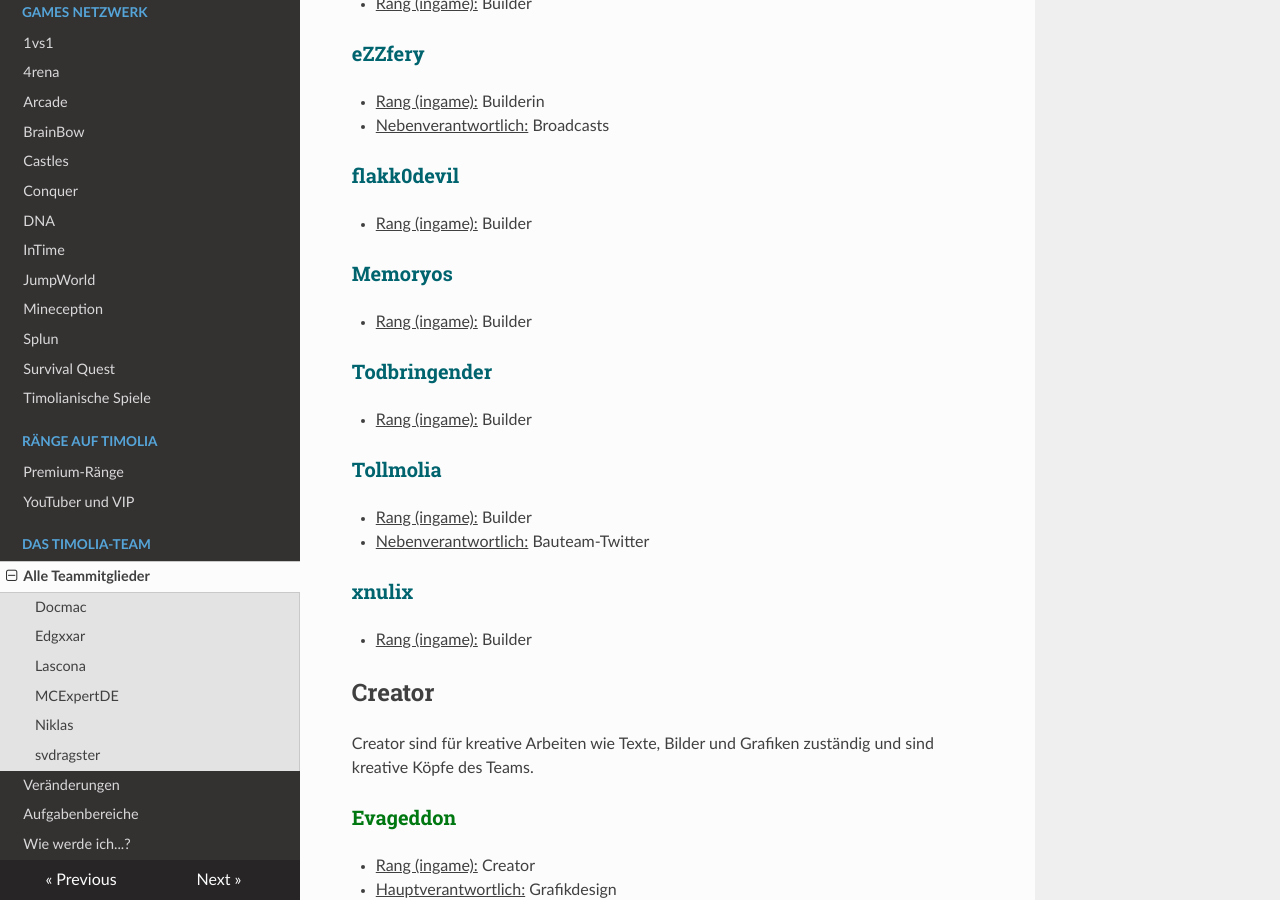
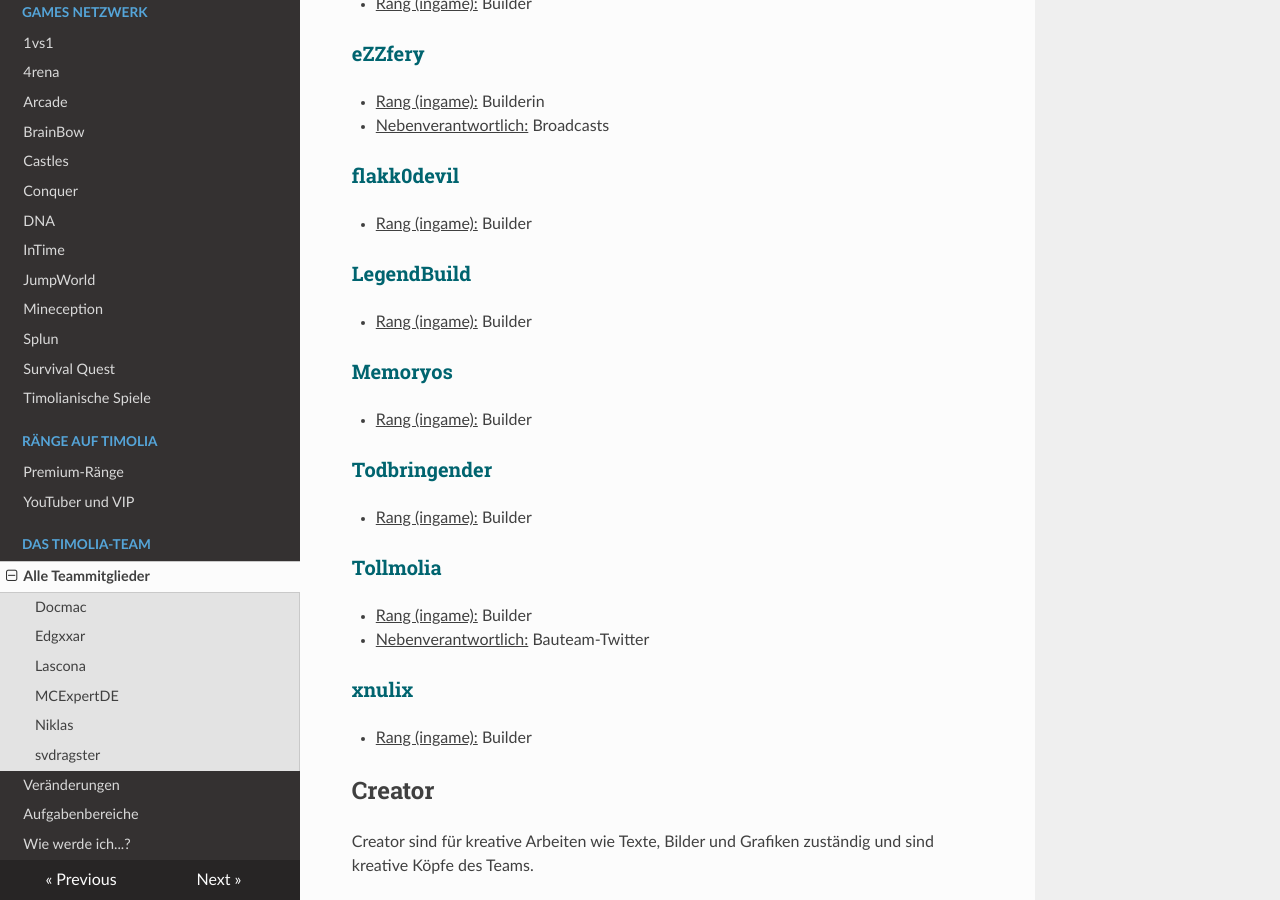
Before and after one commit to TimoliaDE/HowTo, an MkDocs documentation site: the page built from docs/team/members.md, in a window 1280 px wide and 900 px high, scrolled down 6967 px. Built offline with MkDocs 1.6.1, drawn with Linux system fonts in a browser that asks for light colours; nearby versions of some CDN libraries; old or Windows-style settings are respelled for this version of MkDocs.

Commit message:
Update members.md

```diff
--- a/docs/team/members.md
+++ b/docs/team/members.md
@@ -222,6 +222,9 @@ Sie sind für die Arenen und Maps des Timolia-Netzwerkes verantwortlich und entw
 ### <strong><span style="color:#00646F">flakk0devil</span></strong>
 - <u>Rang (ingame):</u> Builder
 
+### <strong><span style="color:#00646F">LegendBuild</span></strong>
+- <u>Rang (ingame):</u> Builder
+
 ### <strong><span style="color:#00646F">Memoryos</span></strong>
 - <u>Rang (ingame):</u> Builder
 
```
